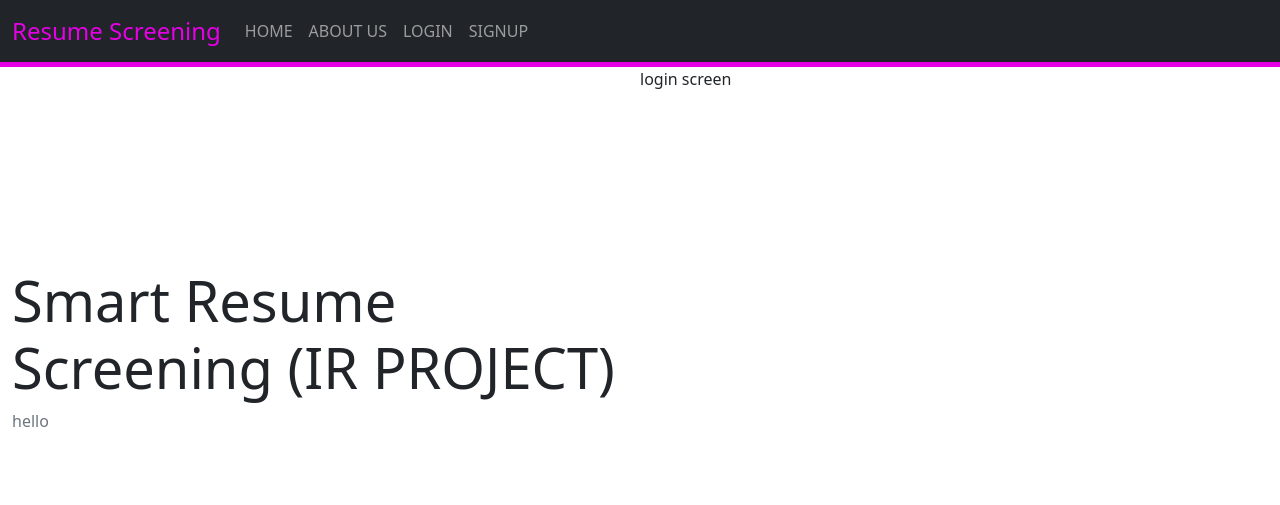
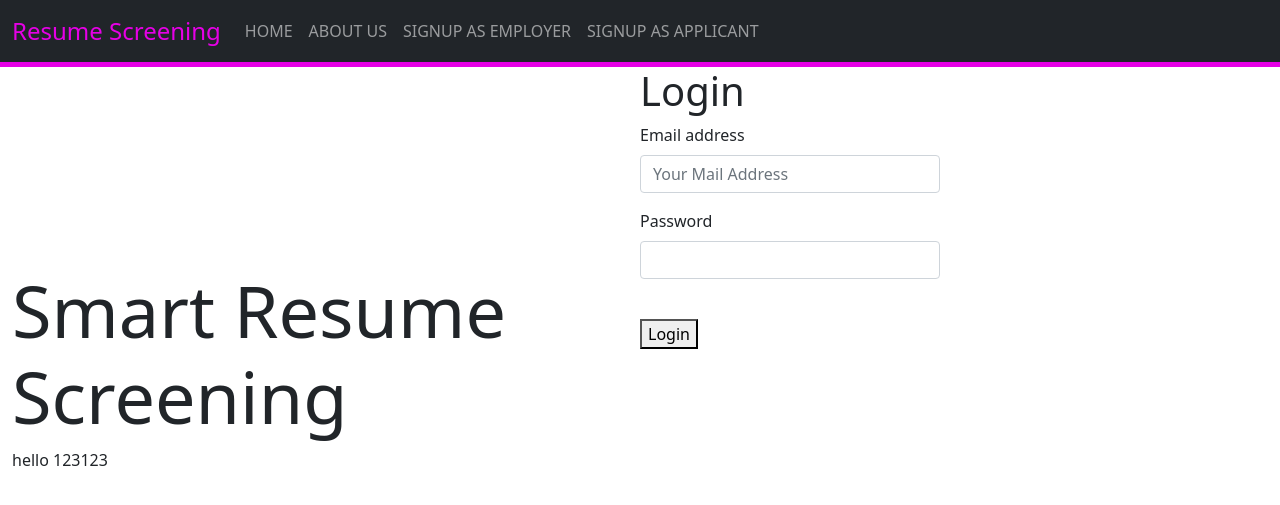
Before and after one commit to ZainShakir/Automated-Resume-Screening, a Flask app: page / in a window 1280 px wide. Shown: the top 505 px of the page. Run offline with Flask 2, Linux system fonts and the light colour scheme.

Commit message:
Update index.html

```diff
--- a/templates/index.html
+++ b/templates/index.html
@@ -25,10 +25,10 @@
                 <a  class="nav-link " href="#">ABout US</a>
             </li>
             <li class="nav-item">
-                <a class="nav-link " href="#">Login</a>
+                <a class="nav-link " href="#">Signup as Employer</a>
             </li>
             <li class="nav-item">
-                <a class="nav-link " href="#">Signup</a>
+                <a class="nav-link " href="#">Signup as Applicant</a>
             </li>
         </ul>
         </div>
@@ -43,16 +43,28 @@
                 <div class="container m-0">
                     <div class="row text-start">
                         <div class="col">
-                            <h1 class="display-4" style="margin-top: 200px;">
-                               Smart Resume Screening (IR PROJECT)
+                            <h1 class="display-2" style="margin-top: 200px;">
+                               Smart Resume Screening
                             </h1>
-                            <p class="text-muted">hello</p>
+                            <p>hello 123123</p>
                         </div>
                     </div>
                 </div>
 
-                <div>
-                    login screen
+                <div class="login">
+                    <h1>Login</h1>
+                    <form method="post">
+                        <div class="mb-3">
+                            <label  for="exampleInputEmail1" class="form-label">Email address</label>
+                            <input id="exampleInputEmail1" class="form-control" type="email" placeholder="Your Mail Address" style="width:300px ;" required>
+                        </div>
+                        <div class="mb-3">
+                            <label for="exampleInputPassword1" class="form-label">Password</label>
+                            <input  type="password" class="form-control" id="exampleInputPassword1" style="width:300px ;"required>
+                        </div>
+                        <br>
+                        <button type="submit" >Login</button>
+                    </form>
                 </div>
             </div>
 
```
